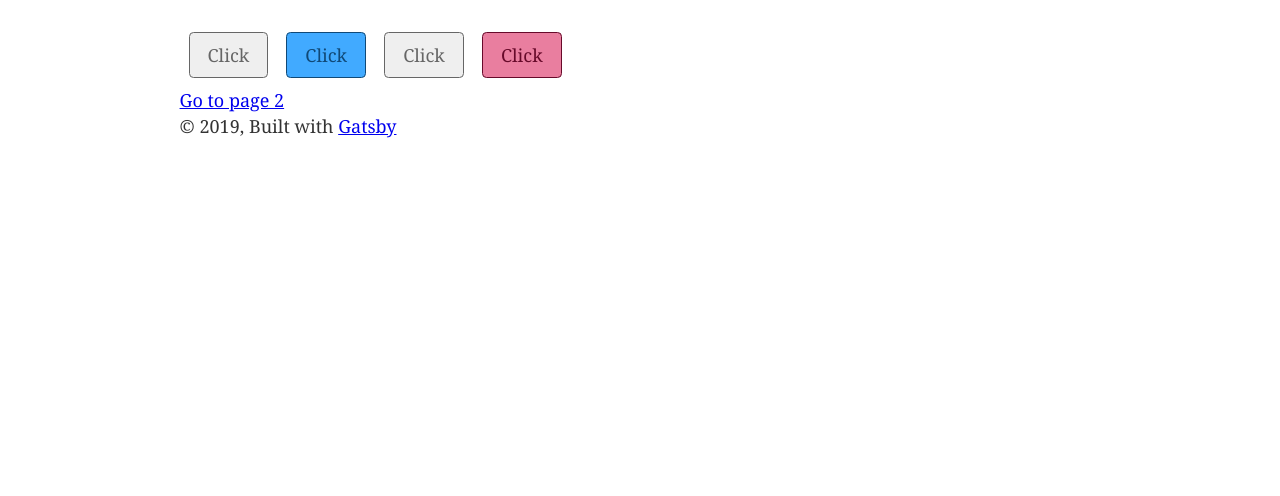
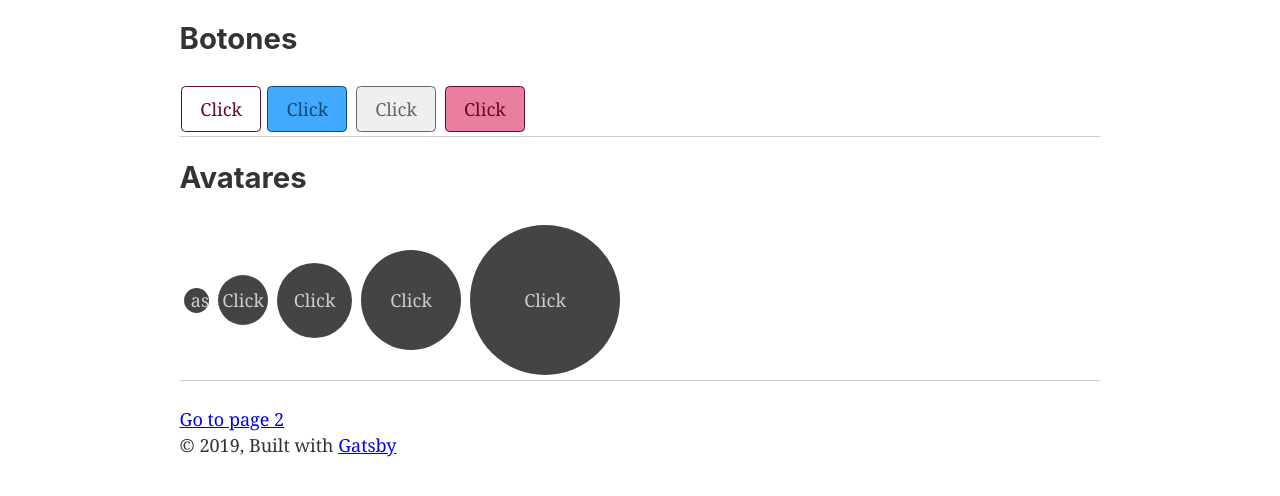
Before and after one commit to JuananRodriguez/my-react-website, a Gatsby site: page / in a window 1280 px wide. Shown: the part 100-596 px from the top of the page. Built offline with nearby package versions, Linux system fonts and the light colour scheme; Gatsby itself is replaced by a stand-in of ours.

Commit message:
creado componente avatar y cambios menores

```diff
--- a/src/configuration/theme.js
+++ b/src/configuration/theme.js
@@ -2,5 +2,9 @@ import COLORS from './colors.js'
 
 export default {
   mode: "light",
+  themeMargin:{
+    value: 1,
+    unit: 'em'
+  },
   color: COLORS
 }
--- /dev/null
+++ b/src/elements/Avatar/index.js
@@ -0,0 +1,71 @@
+import React from 'react'
+import Styled from 'styled-components'
+import PropTypes from 'prop-types'
+import { margin, size } from './../functions'
+import SIZES from './sizes'
+import _DEFAULT_COLORS from '../colors'
+
+
+// const reverse = (mode) =>{
+//   return mode === 'light' ? 'dark' : 'light'
+// }
+//
+// const buttonBackgroundColor  = ({theme, color}) => {
+//   const STYLE = theme.color || _DEFAULT_COLORS
+//   const COLOR = STYLE[color] || STYLE[Button.defaultProps.color] || _DEFAULT_COLORS[Button.defaultProps.color];
+//   return COLOR[theme.mode]
+// }
+//
+// const buttonColor = ({theme, color}) => {
+//   const STYLE = theme.color || _DEFAULT_COLORS
+//   const COLOR = STYLE[color] || STYLE[Button.defaultProps.color] || _DEFAULT_COLORS[Button.defaultProps.color];
+//   return COLOR[reverse(theme.mode)]
+// };
+
+const borderRadius = () =>{
+  console.log()
+  return 100
+}
+
+const Avatar = Styled.div`
+  height: ${p=>size(p,SIZES)}px;
+  width: ${p=>size(p,SIZES)}px;
+  white-space: nowrap;
+  overflow: hidden;
+  text-overflow: ellipsis;
+  margin: ${margin};
+  background-color: ${p=>p.backgroundColor};
+  color:${p=>p.color}
+  border-radius: ${borderRadius}%;
+  display: inline-flex;
+  align-items: center;
+  justify-content: center;
+  ${p => p.css}
+`;
+
+Avatar.propTypes = {
+  /** Con esta propiedad se puede añadir css al elemento, así como pisar propiedades existentes*/
+  css: PropTypes.string,
+
+  /** Con esta propiedad se puede añadir css al elemento, así como pisar propiedades existentes*/
+  size: PropTypes.oneOf(['xs','sm','md','lg','xl']),
+
+  /** Con esta propiedad se puede añadir css al elemento, así como pisar propiedades existentes*/
+  divisor: PropTypes.number,
+
+  /** Con esta propiedad se puede añadir css al elemento, así como pisar propiedades existentes*/
+  backgroundColor: PropTypes.string,
+
+  /** Con esta propiedad se puede añadir css al elemento, así como pisar propiedades existentes*/
+  color: PropTypes.string
+}
+
+Avatar.defaultProps = {
+  size: 'sm',
+  divisor: 4,
+  color: _DEFAULT_COLORS.default.light,
+  backgroundColor: _DEFAULT_COLORS.default.dark,
+  css: ``
+};
+
+export default Avatar;
--- /dev/null
+++ b/src/elements/Avatar/sizes.js
@@ -0,0 +1,7 @@
+export default {
+  xs: 25,
+  sm: 50,
+  md: 75,
+  lg: 100,
+  xl: 150
+}
--- a/src/pages/index.js
+++ b/src/pages/index.js
@@ -4,19 +4,39 @@ import { ThemeProvider } from 'styled-components'
 import Layout from "../components/layout"
 import SEO from "../components/seo"
 import Button  from '../elements/Button'
+import Avatar  from '../elements/Avatar'
 import Theme from '../configuration/theme.js'
+
+const CSS = {
+  backgroundColor: 'white'
+}
+
 
 const IndexPage = () => (
   <Layout>
     <SEO title="Home" keywords={[`gatsby`, `application`, `react`]} />
 
     <ThemeProvider theme={Theme}>
-      <div>
-        <Button color={"default"}>Click</Button>
-        <Button color={"primary"}>Click</Button>
-        <Button color={"secondary"}>Click</Button>
-        <Button color={"danger"}>Click</Button>
-      </div>
+      <>
+        <section>
+          <h2>Botones</h2>
+          <Button color={"danger"} divisor={10} css={CSS}>Click</Button>
+          <Button color={"primary"}>Click</Button>
+          <Button color={"secondary"}>Click</Button>
+          <Button color={"danger"}>Click</Button>
+        </section>
+        <hr/>
+        <section>
+          <h2>Avatares</h2>
+          <Avatar size={'xs'} >Cliasd asdsdck</Avatar>
+          <Avatar  >Click</Avatar>
+          <Avatar size={'md'} >Click</Avatar>
+          <Avatar size={'lg'} >Click</Avatar>
+          <Avatar size={'xl'} >Click</Avatar>
+        </section>
+        <hr/>
+
+      </>
     </ThemeProvider>
 
     <Link to="/page-2/">Go to page 2</Link>
```
